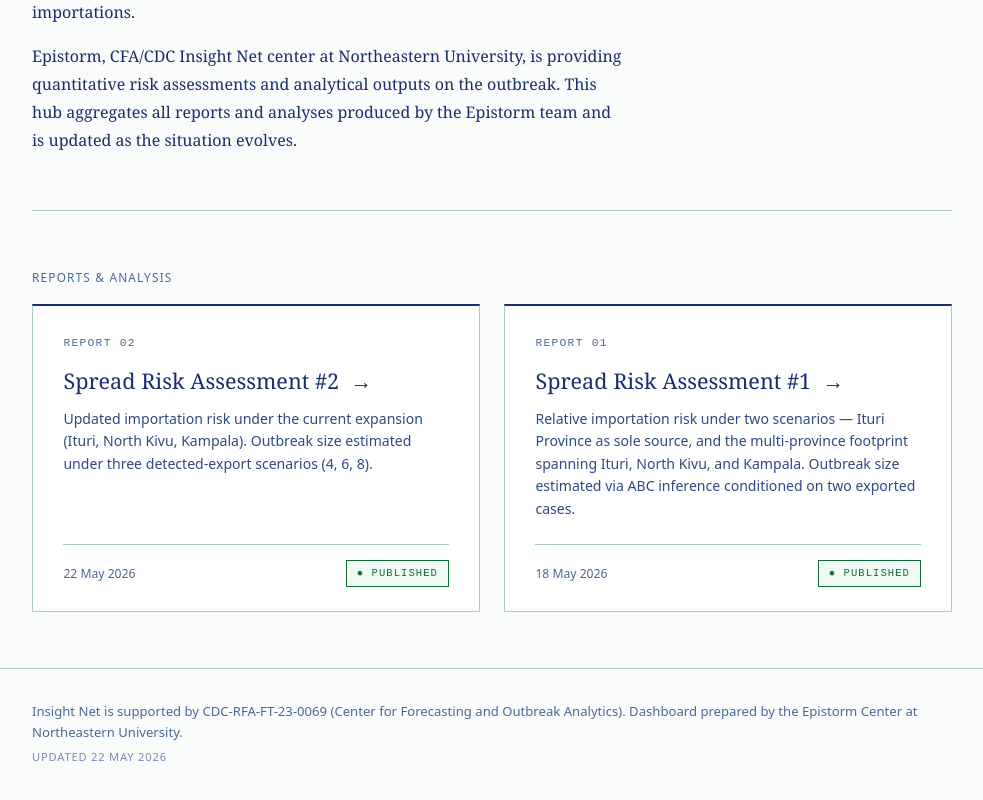
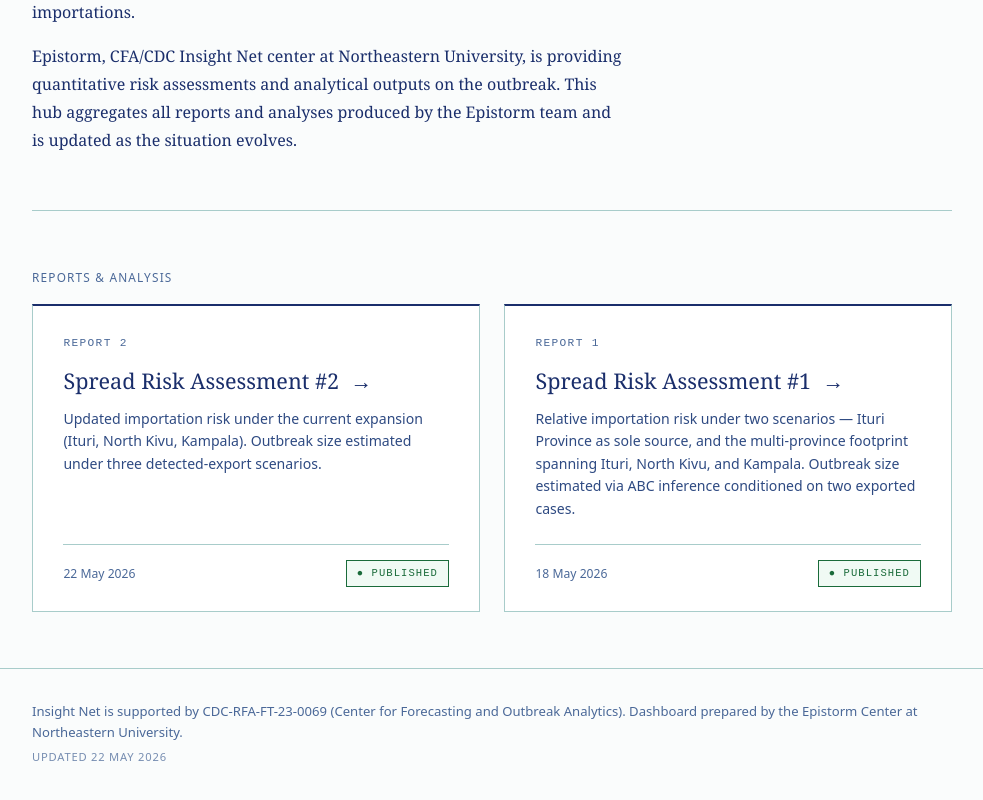
Before and after one commit to epistorm/EBV2026, a plain HTML site: page index.html in a window 1280 px wide. Shown: the part 952-1752 px from the top of the page, without its empty margins (148-1131 px from the left). Drawn offline with Linux system fonts and the light colour scheme.

Commit message:
Update index.html

```diff
--- a/index.html
+++ b/index.html
@@ -423,11 +423,11 @@
 
       <!-- Report 02 first (inverse chronology) -->
       <div class="card card-published">
-        <div class="card-eyebrow">Report 02</div>
+        <div class="card-eyebrow">Report 2</div>
         <div class="card-title">
           <a href="report_02_spread_risk.html">Spread Risk Assessment #2 &nbsp;&rarr;</a>
         </div>
-        <div class="card-desc">Updated importation risk under the current expansion (Ituri, North Kivu, Kampala). Outbreak size estimated under three detected-export scenarios (4, 6, 8).</div>
+        <div class="card-desc">Updated importation risk under the current expansion (Ituri, North Kivu, Kampala). Outbreak size estimated under three detected-export scenarios.</div>
         <div class="card-footer">
           <span>22 May 2026</span>
           <span class="badge badge-published">&#9679; Published</span>
@@ -435,7 +435,7 @@
       </div>
 
       <div class="card card-published">
-        <div class="card-eyebrow">Report 01</div>
+        <div class="card-eyebrow">Report 1</div>
         <div class="card-title">
           <a href="report_01_spread_risk.html">Spread Risk Assessment #1 &nbsp;&rarr;</a>
         </div>
```
